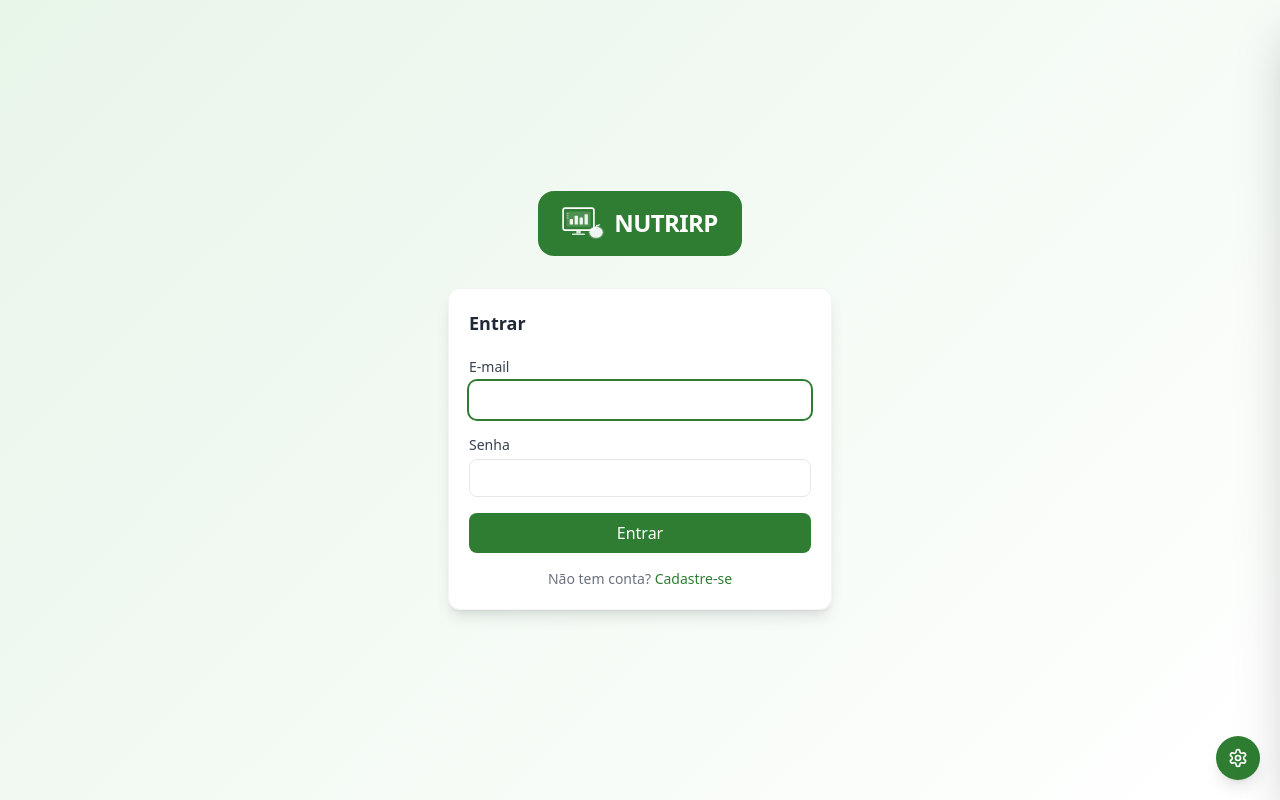
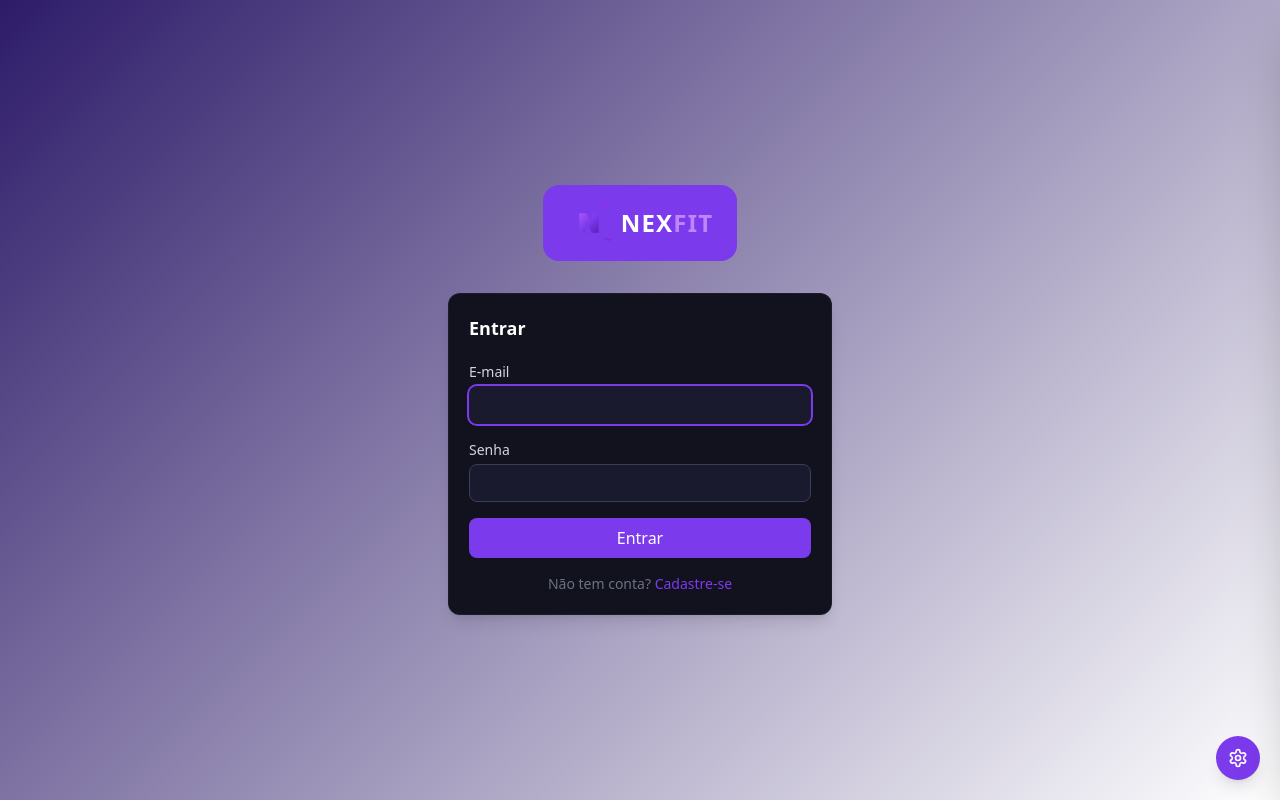
Before and after one commit to lordmotumbo/nutrirp, a React (Vite) app in the folder frontend/: page /login in a window 1280 px wide. Built offline with nearby package versions, Linux system fonts and the light colour scheme; no server answers.

Commit message:
rebrand: NEXFIT - nova logo, tema dark roxo/violeta, paleta atualizada

```diff
--- a/frontend/index.html
+++ b/frontend/index.html
@@ -1,9 +1,9 @@
 <!DOCTYPE html>
-<html lang="pt-BR">
+<html lang="pt-BR" class="dark">
   <head>
     <meta charset="UTF-8" />
     <meta name="viewport" content="width=device-width, initial-scale=1.0" />
-    <title>NUTRIRP — Sistema para Nutricionistas</title>
+    <title>NEXFIT</title>
     <link rel="icon" type="image/svg+xml" href="/favicon.svg" />
   </head>
   <body>
--- a/frontend/src/components/Layout.jsx
+++ b/frontend/src/components/Layout.jsx
@@ -5,7 +5,7 @@ import {
   DollarSign, Dumbbell, Activity, Share2, Bell
 } from 'lucide-react'
 import { useState, useEffect, useRef } from 'react'
-import NutrirpLogo from './NutrirpLogo'
+import NexfitLogo from './NexfitLogo'
 import api from '../api'
 
 const NAV_BY_ROLE = {
@@ -108,7 +108,7 @@ export default function Layout() {
         style={{ backgroundColor: 'var(--color-sidebar)' }}
       >
         <div className="px-4 py-4 border-b border-white/10">
-          <NutrirpLogo size={36} textSize="text-lg" />
+          <NexfitLogo size={36} textSize="text-lg" />
           {role !== 'nutritionist' && (
             <p className="text-xs text-white/60 mt-1">{ROLE_LABEL[role]}</p>
           )}
@@ -160,7 +160,7 @@ export default function Layout() {
             <Menu className="w-6 h-6 text-gray-600 dark:text-gray-300" />
           </button>
           <div className="md:hidden">
-            <NutrirpLogo size={28} textSize="text-base" />
+            <NexfitLogo size={28} textSize="text-base" />
           </div>
           <div className="hidden md:block" />
 
--- /dev/null
+++ b/frontend/src/components/NexfitLogo.jsx
@@ -0,0 +1,27 @@
+export default function NexfitLogo({ size = 40, textSize = 'text-xl', showText = true, className = '' }) {
+  return (
+    <div className={`flex items-center gap-2.5 ${className}`}>
+      <svg width={size} height={size} viewBox="0 0 100 100" fill="none" xmlns="http://www.w3.org/2000/svg">
+        <defs>
+          <linearGradient id="nexfit-circle-grad" x1="0%" y1="0%" x2="100%" y2="100%">
+            <stop offset="0%" stopColor="#9333EA" />
+            <stop offset="100%" stopColor="#6D28D9" />
+          </linearGradient>
+          <linearGradient id="nexfit-n-grad" x1="0%" y1="0%" x2="100%" y2="100%">
+            <stop offset="0%" stopColor="#a855f7" />
+            <stop offset="50%" stopColor="#7C3AED" />
+            <stop offset="100%" stopColor="#5B21B6" />
+          </linearGradient>
+        </defs>
+        <path d="M 78 15 A 40 40 0 1 1 85 85" stroke="url(#nexfit-circle-grad)" strokeWidth="4" strokeLinecap="round" fill="none" />
+        <path d="M 28 72 L 28 28 L 44 28 L 58 55 L 58 28 L 72 28 L 72 72 L 56 72 L 42 45 L 42 72 Z" fill="url(#nexfit-n-grad)" />
+      </svg>
+      {showText && (
+        <span className={`font-black tracking-wider ${textSize}`}>
+          <span className="text-white">NEX</span>
+          <span className="text-purple-400">FIT</span>
+        </span>
+      )}
+    </div>
+  )
+}
--- a/frontend/src/context/ThemeContext.jsx
+++ b/frontend/src/context/ThemeContext.jsx
@@ -1,8 +1,15 @@
 import { createContext, useContext, useState, useEffect, useCallback } from 'react'
 
 const THEMES = {
+  nexfit: {
+    name: 'NEXFIT (padrão)',
+    primary: '#7C3AED',
+    primaryLight: '#2d1b69',
+    primaryDark: '#5B21B6',
+    sidebar: '#0f0f1a',
+  },
   verde: {
-    name: 'Verde (padrão)',
+    name: 'Verde',
     primary: '#2E7D32',
     primaryLight: '#E8F5E9',
     primaryDark: '#1B5E20',
@@ -41,7 +48,7 @@ const THEMES = {
 const ThemeContext = createContext(null)
 
 function applyTheme(themeKey, dark) {
-  const theme = THEMES[themeKey] || THEMES.verde
+  const theme = THEMES[themeKey] || THEMES.nexfit
   const root = document.documentElement
 
   root.style.setProperty('--color-primary', theme.primary)
@@ -57,8 +64,11 @@ function applyTheme(themeKey, dark) {
 }
 
 export function ThemeProvider({ children }) {
-  const [themeKey, setThemeKey] = useState(() => localStorage.getItem('nutrirp_theme') || 'verde')
-  const [dark, setDark] = useState(() => localStorage.getItem('nutrirp_dark') === 'true')
+  const [themeKey, setThemeKey] = useState(() => localStorage.getItem('nutrirp_theme') || 'nexfit')
+  const [dark, setDark] = useState(() => {
+    const stored = localStorage.getItem('nutrirp_dark')
+    return stored === null ? true : stored === 'true'
+  })
 
   useEffect(() => {
     applyTheme(themeKey, dark)
--- a/frontend/src/index.css
+++ b/frontend/src/index.css
@@ -4,38 +4,16 @@
 
 /* ── Variáveis de tema (sobrescritas pelo ThemeContext) ─────────── */
 :root {
-  --color-primary:       #2E7D32;
-  --color-primary-light: #E8F5E9;
-  --color-primary-dark:  #1B5E20;
-  --color-sidebar:       #2E7D32;
+  --color-primary:       #7C3AED;
+  --color-primary-light: #2d1b69;
+  --color-primary-dark:  #5B21B6;
+  --color-sidebar:       #0f0f1a;
 }
 
 /* ── Base ────────────────────────────────────────────────────────── */
 @layer base {
   body {
-    @apply bg-gray-50 text-gray-800 font-sans transition-colors duration-200;
-  }
-
-  /* Dark mode base */
-  .dark body,
-  .dark {
-    @apply bg-gray-950 text-gray-100;
-  }
-
-  .dark .card {
-    @apply bg-gray-900 border-gray-800 text-gray-100;
-  }
-
-  .dark .input {
-    @apply bg-gray-800 border-gray-700 text-gray-100 placeholder-gray-500;
-  }
-
-  .dark .label {
-    @apply text-gray-300;
-  }
-
-  .dark .btn-secondary {
-    @apply bg-gray-800 border-gray-700 text-gray-200 hover:bg-gray-700;
+    @apply bg-[#0a0a0f] text-gray-100 font-sans transition-colors duration-200;
   }
 }
 
@@ -52,8 +30,8 @@
   }
 
   .btn-secondary {
-    @apply bg-white hover:bg-gray-50 text-gray-700 font-medium px-4 py-2
-           rounded-lg border border-gray-200 transition-colors duration-150
+    @apply bg-[#1a1a2e] hover:bg-[#252540] text-gray-200 font-medium px-4 py-2
+           rounded-lg border border-gray-700 transition-colors duration-150
            flex items-center gap-2;
   }
 
@@ -63,8 +41,9 @@
   }
 
   .input {
-    @apply w-full border border-gray-200 rounded-lg px-3 py-2 text-sm
-           focus:outline-none focus:ring-2 focus:border-transparent bg-white
+    @apply w-full border border-gray-700 rounded-lg px-3 py-2 text-sm
+           bg-[#1a1a2e] text-gray-100 placeholder-gray-500
+           focus:outline-none focus:ring-2 focus:border-transparent
            transition-colors duration-150;
   }
   .input:focus {
@@ -73,11 +52,11 @@
   }
 
   .label {
-    @apply block text-sm font-medium text-gray-700 mb-1;
+    @apply block text-sm font-medium text-gray-300 mb-1;
   }
 
   .card {
-    @apply bg-white rounded-xl shadow-sm border border-gray-100 p-5
+    @apply bg-[#12121f] rounded-xl shadow-lg border border-gray-800/50 p-5
            transition-colors duration-200;
   }
 
--- a/frontend/src/pages/Login.jsx
+++ b/frontend/src/pages/Login.jsx
@@ -1,7 +1,7 @@
 import { useState } from 'react'
 import { Link, useNavigate } from 'react-router-dom'
 import { useAuth } from '../context/AuthContext'
-import NutrirpLogo from '../components/NutrirpLogo'
+import NexfitLogo from '../components/NexfitLogo'
 import toast from 'react-hot-toast'
 
 export default function Login() {
@@ -29,7 +29,7 @@ export default function Login() {
       <div className="w-full max-w-sm">
         <div className="flex justify-center mb-8">
           <div className="px-6 py-4 rounded-2xl" style={{ backgroundColor: 'var(--color-primary)' }}>
-            <NutrirpLogo size={44} textSize="text-2xl" />
+            <NexfitLogo size={44} textSize="text-2xl" />
           </div>
         </div>
 
--- a/frontend/src/pages/Register.jsx
+++ b/frontend/src/pages/Register.jsx
@@ -1,7 +1,7 @@
 import { useState } from 'react'
 import { Link, useNavigate } from 'react-router-dom'
 import { useAuth } from '../context/AuthContext'
-import NutrirpLogo from '../components/NutrirpLogo'
+import NexfitLogo from '../components/NexfitLogo'
 import toast from 'react-hot-toast'
 
 const ROLES = [
@@ -44,7 +44,7 @@ export default function Register() {
       <div className="w-full max-w-sm">
         <div className="flex justify-center mb-8">
           <div className="px-6 py-4 rounded-2xl" style={{ backgroundColor: 'var(--color-primary)' }}>
-            <NutrirpLogo size={44} textSize="text-2xl" />
+            <NexfitLogo size={44} textSize="text-2xl" />
           </div>
         </div>
 
--- a/frontend/src/pages/patient/PatientDashboard.jsx
+++ b/frontend/src/pages/patient/PatientDashboard.jsx
@@ -2,7 +2,7 @@ import { useEffect, useState } from 'react'
 import { Link, useNavigate } from 'react-router-dom'
 import { Utensils, CalendarDays, BookOpen, Target, MessageSquare, LogOut, TrendingUp, Bell, FileText, Dumbbell } from 'lucide-react'
 import axios from 'axios'
-import NutrirpLogo from '../../components/NutrirpLogo'
+import NexfitLogo from '../../components/NexfitLogo'
 import toast from 'react-hot-toast'
 
 const BASE = import.meta.env.VITE_API_URL || 'https://nutrirp-api.onrender.com/api'
@@ -50,7 +50,7 @@ export default function PatientDashboard() {
     <div className="min-h-screen bg-gray-50 dark:bg-gray-950">
       {/* Header */}
       <header className="text-white px-5 py-4 flex items-center justify-between" style={{ backgroundColor: 'var(--color-primary)' }}>
-        <NutrirpLogo size={32} textSize="text-lg" />
+        <NexfitLogo size={32} textSize="text-lg" />
         <button onClick={logout} className="flex items-center gap-1 text-white/70 hover:text-white text-sm">
           <LogOut className="w-4 h-4" /> Sair
         </button>
--- a/frontend/src/pages/patient/PatientLogin.jsx
+++ b/frontend/src/pages/patient/PatientLogin.jsx
@@ -1,7 +1,7 @@
 import { useState } from 'react'
 import { Link, useNavigate } from 'react-router-dom'
 import axios from 'axios'
-import NutrirpLogo from '../../components/NutrirpLogo'
+import NexfitLogo from '../../components/NexfitLogo'
 import toast from 'react-hot-toast'
 
 const BASE = import.meta.env.VITE_API_URL || 'https://nutrirp-api.onrender.com/api'
@@ -31,7 +31,7 @@ export default function PatientLogin() {
         {/* Logo */}
         <div className="flex justify-center mb-8">
           <div className="px-6 py-4 rounded-2xl bg-green-700">
-            <NutrirpLogo size={44} textSize="text-2xl" />
+            <NexfitLogo size={44} textSize="text-2xl" />
           </div>
         </div>
 
--- a/frontend/tailwind.config.js
+++ b/frontend/tailwind.config.js
@@ -5,21 +5,20 @@ export default {
   theme: {
     extend: {
       colors: {
-        // Cores estáticas de fallback (sobrescritas pelas variáveis CSS)
         primary: {
-          50:  '#E8F5E9',
-          100: '#C8E6C9',
-          200: '#A5D6A7',
-          300: '#81C784',
-          400: '#66BB6A',
-          500: '#4CAF50',
-          600: '#43A047',
-          700: '#388E3C',
-          800: '#2E7D32',
-          900: '#1B5E20',
+          50:  '#faf5ff',
+          100: '#f3e8ff',
+          200: '#e9d5ff',
+          300: '#d8b4fe',
+          400: '#c084fc',
+          500: '#a855f7',
+          600: '#9333ea',
+          700: '#7c3aed',
+          800: '#6d28d9',
+          900: '#5b21b6',
         },
         gray: {
-          950: '#0a0a0a',
+          950: '#0a0a0f',
         },
       },
     },
```
Also changed, not shown: 1 other file (tests, documents, lock files or other folders).
